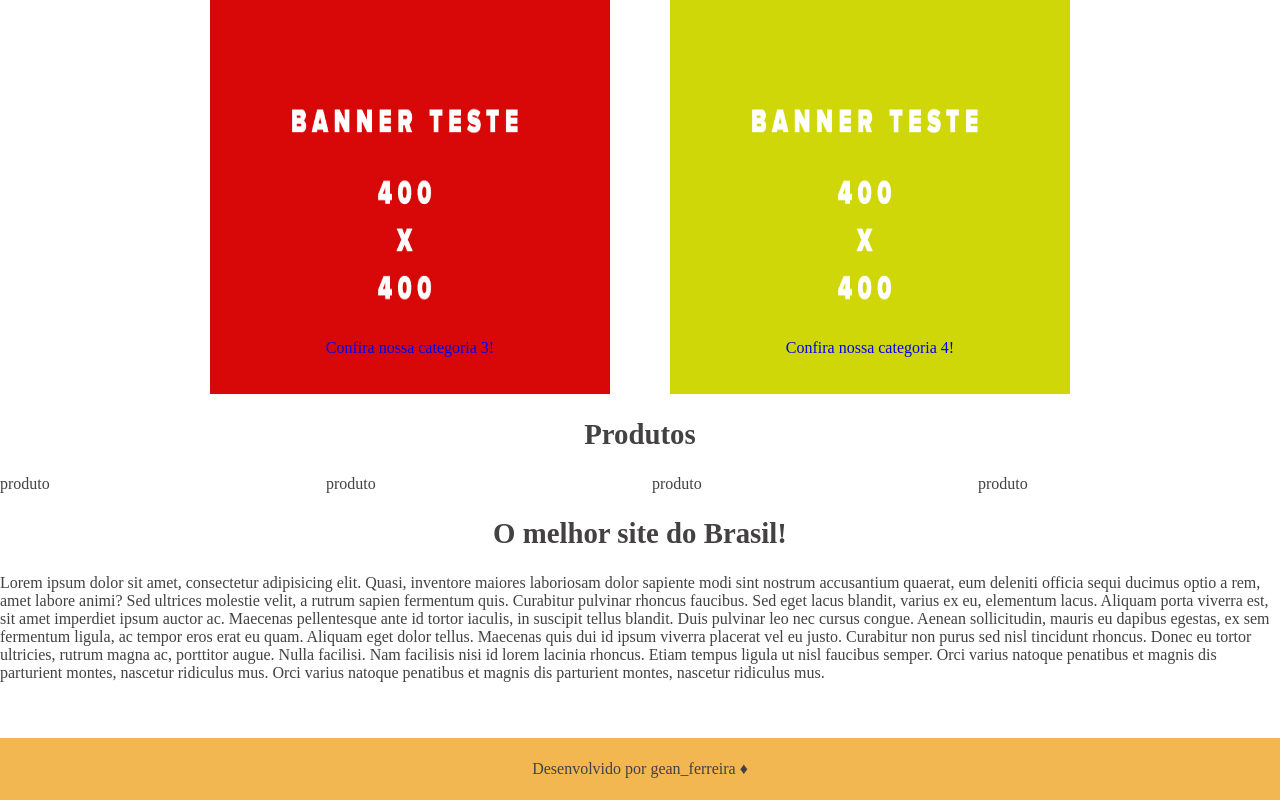
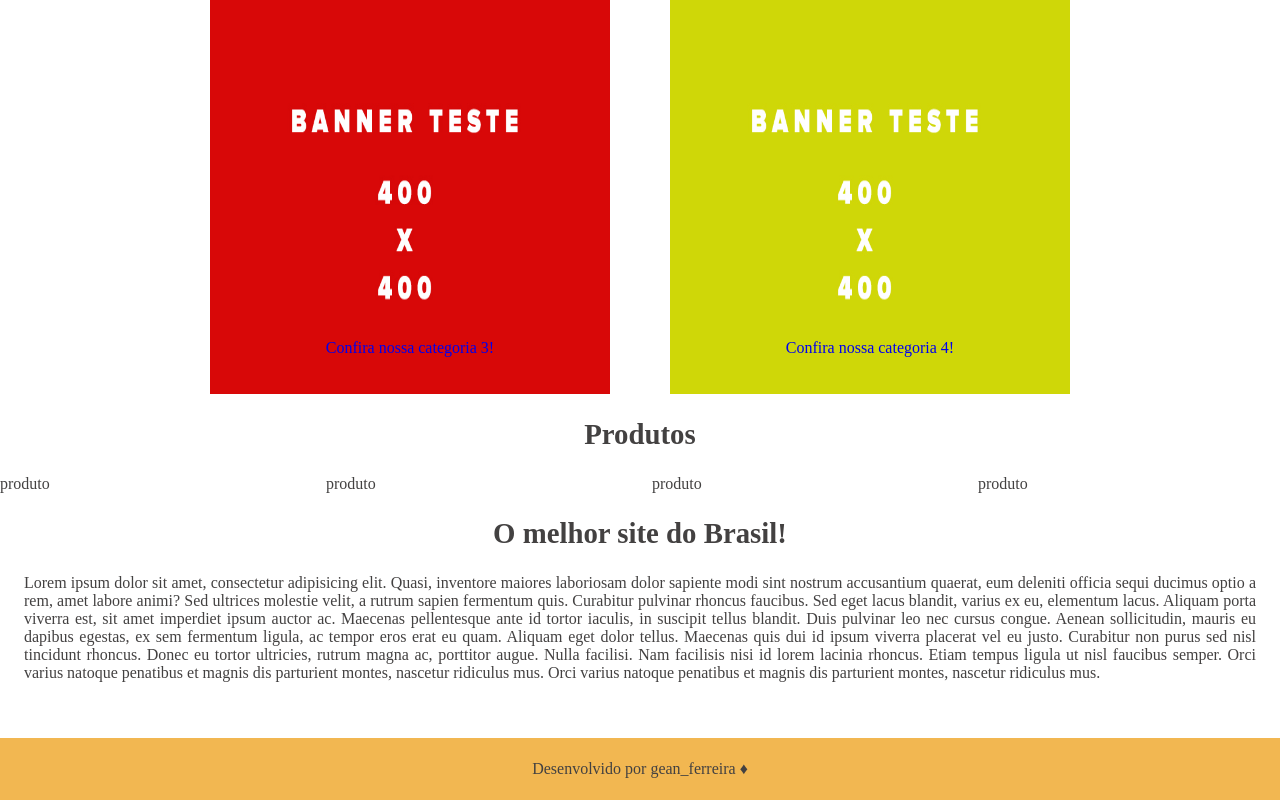
Before and after one commit to gean-ferreira/desafio-s2holding, a React (Create React App) app: page / in a window 1280 px wide. Shown: the part 1182-1982 px from the top of the page. Built offline with nearby package versions, Linux system fonts and the light colour scheme; no server answers.

Commit message:
FEAT: Adicionando padding a sessao e justificando o texto

```diff
--- a/src/components/Title/index.js
+++ b/src/components/Title/index.js
@@ -2,7 +2,7 @@ import './style.css';
 
 export const Title = () => {
     return (
-        <section id="title" className="apresentation__area container space">
+        <section id="title" className="apresentation__area container space px-1">
             <h2 className="title apresentation__title">O melhor site do Brasil!</h2>
             <p className="description__title">Lorem ipsum dolor sit amet, consectetur adipisicing elit. Quasi, inventore maiores
                 laboriosam dolor sapiente modi sint nostrum accusantium quaerat, eum deleniti officia sequi ducimus optio a rem,
--- a/src/components/Title/style.css
+++ b/src/components/Title/style.css
@@ -0,0 +1,3 @@
+.description__title{
+    text-align: justify;
+}
```
